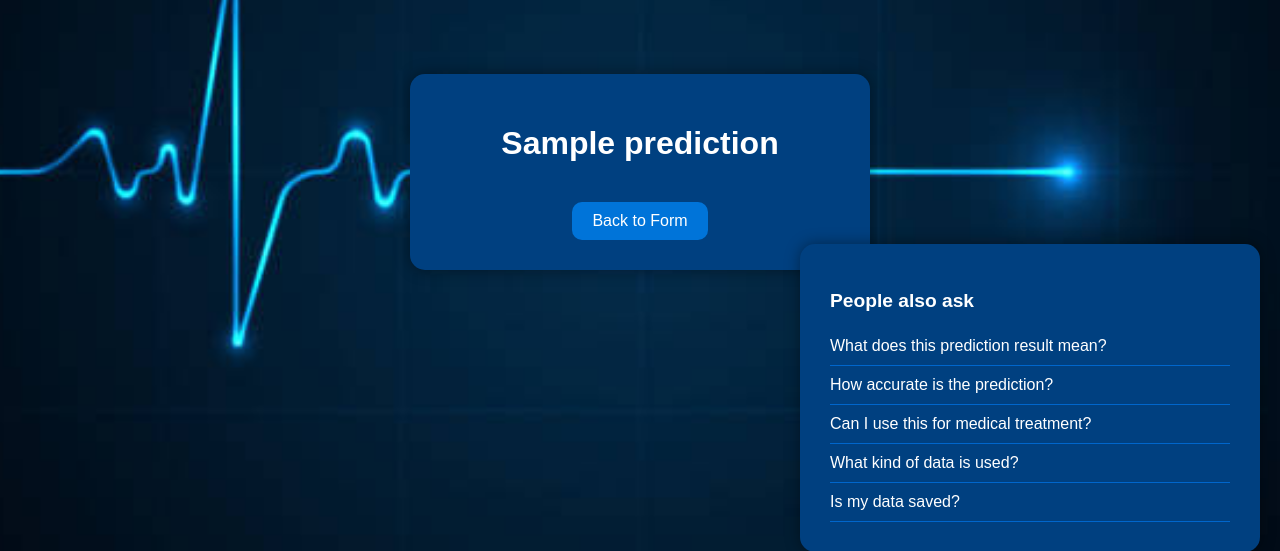
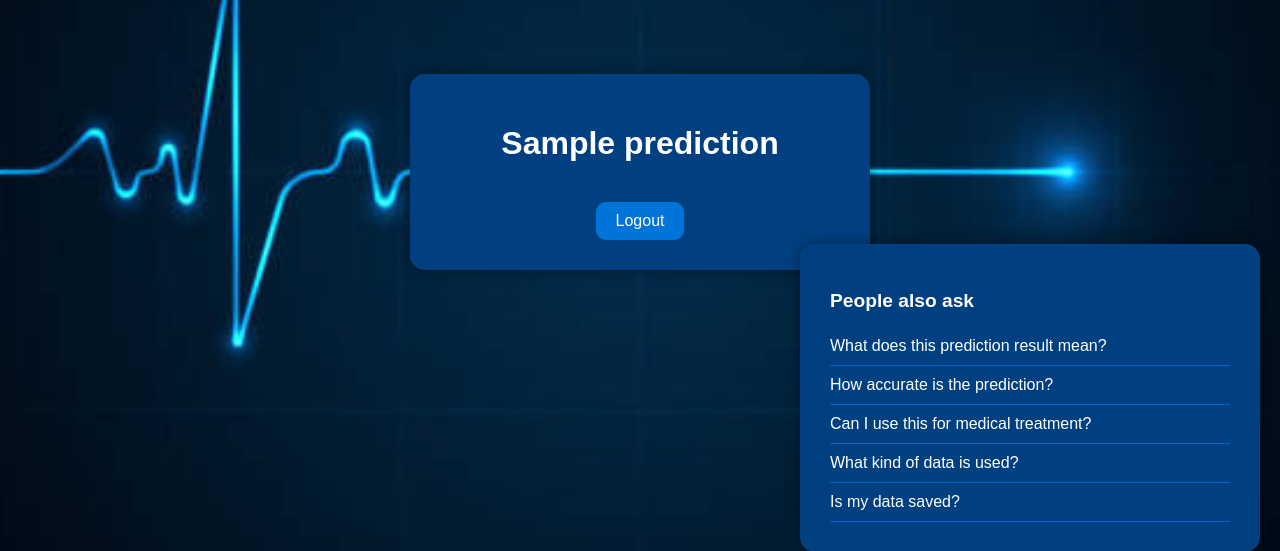
Before and after one commit to ShazKazi/Coronary-Heart-Disease-Prediction, a Flask app: template templates/result.html in a window 1280 px wide. Shown: the part 228-779 px from the top of the page. Run offline with Flask 3, Linux system fonts and the light colour scheme; the template is opened without the code that fills it: most values are stand-ins (such as "Sample title", 1, 10 or a date in 2020); parts of the project's set-up code (start-up, migrations or seed data) failed here and were passed over.

Commit message:
added logout

```diff
--- a/templates/login.html
+++ b/templates/login.html
@@ -146,7 +146,7 @@
        {% with messages = get_flashed_messages(with_categories=true) %}
             {% if messages %}
                 {% for category, message in messages %}
-                    <div class="flash-message {{ category }}" style="color: #fa0505; background-size: cover; border-radius: 6px; font-style: italic; text-align: center; font-size: 25px;">
+                    <div class="flash-message {{ category }}" style="color: yellow; background-size: cover; border-radius: 6px; font-style: italic; text-align: center; font-size: 25px;">
                         {{ message }}
                     </div>
                 {% endfor %}
--- a/templates/result.html
+++ b/templates/result.html
@@ -94,7 +94,7 @@
     <!-- Centered Prediction Result Box -->
     <div class="box">
         <h1>{{ prediction }}</h1>
-        <a href="{{ url_for('index') }}">Back to Form</a>
+        <a href="{{ url_for('logout') }}">Logout</a>
     </div>
 
     <!-- FAQ Box Fixed at Bottom-Right -->
```
